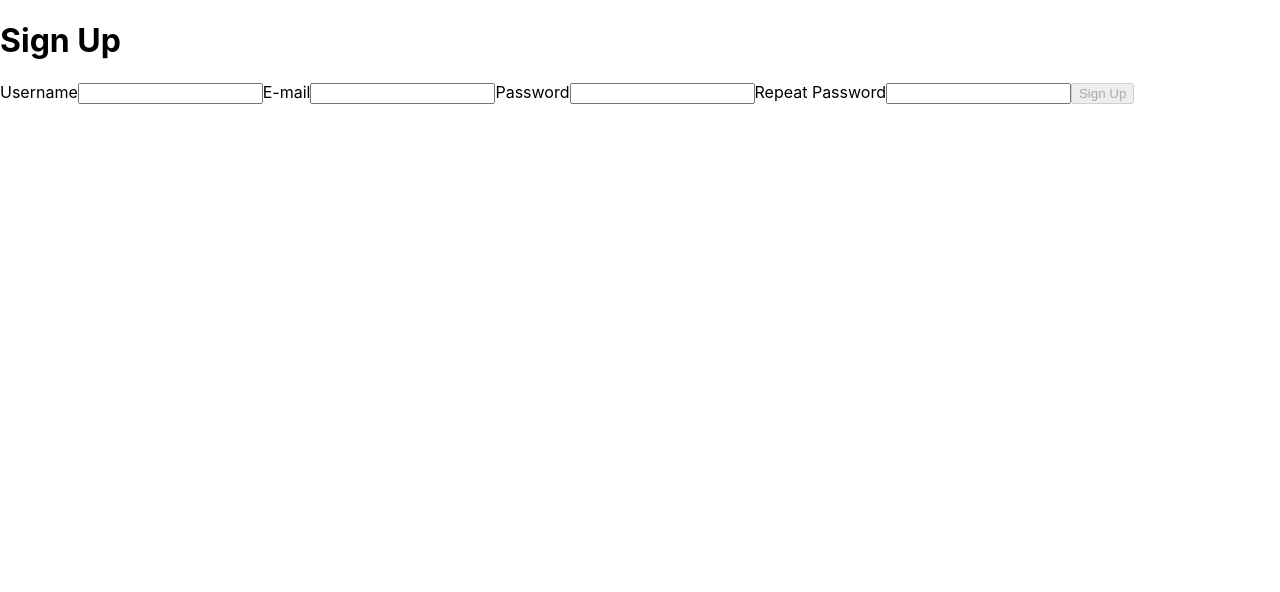
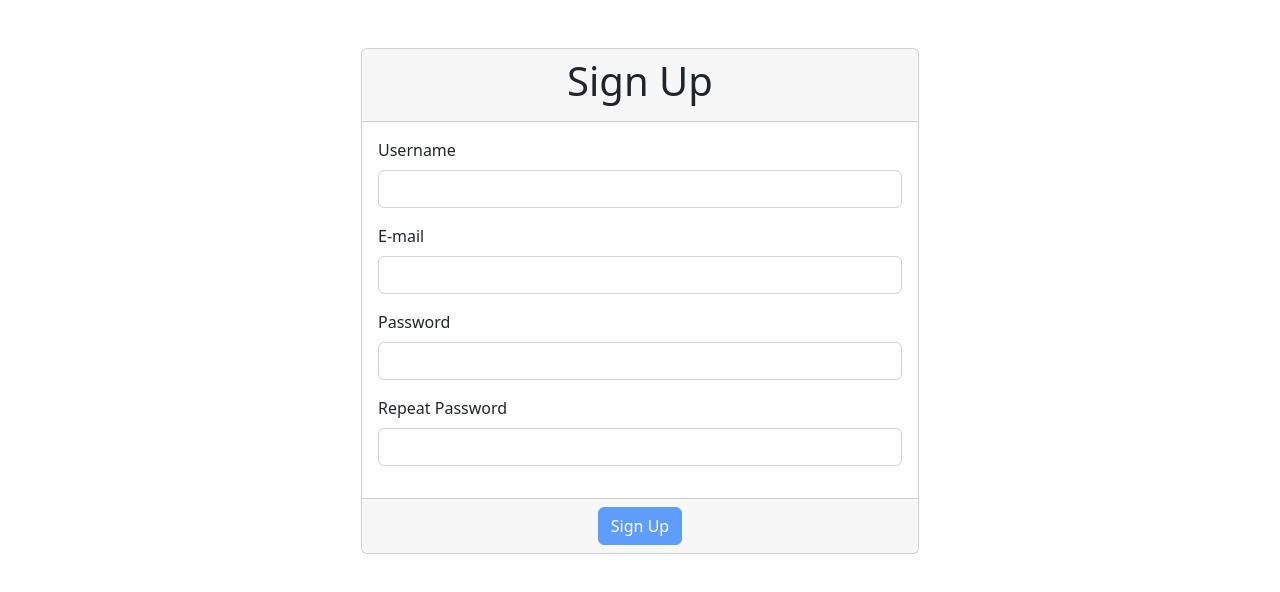
Before and after one commit to ccweerasinghe1994/-React-with-Test-Driven-Development, a React (Create React App) app in the folder test-driven-react/: page / in a window 1280 px wide. Shown: the top 592 px of the page. Built offline with nearby package versions, Linux system fonts and the light colour scheme.

Commit message:
📜1️⃣🧪: styling to the signUp page,adding bootstrap cdn removing index.css

```diff
--- a/test-driven-react/public/index.html
+++ b/test-driven-react/public/index.html
@@ -9,6 +9,7 @@
       name="description"
       content="Web site created using create-react-app"
     />
+    <link href="https://cdn.jsdelivr.net/npm/bootstrap@5.2.0-beta1/dist/css/bootstrap.min.css" rel="stylesheet" integrity="sha384-0evHe/X+R7YkIZDRvuzKMRqM+OrBnVFBL6DOitfPri4tjfHxaWutUpFmBp4vmVor" crossorigin="anonymous">
     <link rel="apple-touch-icon" href="%PUBLIC_URL%/logo192.png" />
     <!--
       manifest.json provides metadata used when your web app is installed on a
--- a/test-driven-react/src/App.js
+++ b/test-driven-react/src/App.js
@@ -1,7 +1,9 @@
 import SignUpPage from "./pages/SignUpPage";
 
 function App() {
-  return <SignUpPage />;
+  return <div className="container" >
+    <SignUpPage />
+  </div>;
 }
 
 export default App;
--- a/test-driven-react/src/index.css
+++ /dev/null
@@ -1,13 +0,0 @@
-body {
-  margin: 0;
-  font-family: -apple-system, BlinkMacSystemFont, 'Segoe UI', 'Roboto', 'Oxygen',
-    'Ubuntu', 'Cantarell', 'Fira Sans', 'Droid Sans', 'Helvetica Neue',
-    sans-serif;
-  -webkit-font-smoothing: antialiased;
-  -moz-osx-font-smoothing: grayscale;
-}
-
-code {
-  font-family: source-code-pro, Menlo, Monaco, Consolas, 'Courier New',
-    monospace;
-}
--- a/test-driven-react/src/index.js
+++ b/test-driven-react/src/index.js
@@ -1,6 +1,5 @@
 import React from 'react';
 import ReactDOM from 'react-dom/client';
-import './index.css';
 import App from './App';
 import reportWebVitals from './reportWebVitals';
 
--- a/test-driven-react/src/pages/SignUpPage.jsx
+++ b/test-driven-react/src/pages/SignUpPage.jsx
@@ -48,22 +48,40 @@
   }, [confirmPassword, confirmPassword.length, password, password.length]);
 
   return (
-    <>
-      <form>
-        <h1>Sign Up</h1>
-        <label htmlFor="username">Username</label>
-        <input id="username" onChange={onChange} />
-        <label htmlFor="email">E-mail</label>
-        <input id="email" onChange={onChange} />
-        <label htmlFor="password">Password</label>
-        <input id="password" type={"password"} onChange={onChange} />
-        <label htmlFor="repeat-password">Repeat Password</label>
-        <input type="password" id="repeat-password" onChange={onChange} />
-        <button disabled={disabled} type="submit" onClick={onClick}>
-          Sign Up
-        </button>
+    <div className="col-lg-6 offset-lg-3 col-md-8 offset-md-2 col-sm-10 offset-sm-1" >
+      <form className="card mt-5" >
+        <div className="card-header">
+          <h1 className="text-center">Sign Up</h1>
+        </div>
+        <div className="card-body">
+
+          <div className="mb-3">
+            <label className="form-label" htmlFor="username">Username</label>
+            <input className="form-control" id="username" onChange={onChange} />
+          </div>
+          <div className="mb-3">
+            <label className="form-label" htmlFor="email">E-mail</label>
+            <input className="form-control" id="email" onChange={onChange} />
+          </div>
+          <div className="mb-3">
+            <label className="form-label" htmlFor="password">Password</label>
+            <input className="form-control" id="password" type={"password"} onChange={onChange} />
+          </div>
+          <div className="mb-3">
+            <label className="form-label" htmlFor="repeat-password">Repeat Password</label>
+            <input className="form-control" type="password" id="repeat-password" onChange={onChange} />
+          </div>
+        </div>
+        <div className="text-center">
+          <div className="card-footer">
+            <button className="btn btn-primary" disabled={disabled} type="submit" onClick={onClick}>
+              Sign Up
+            </button>
+
+          </div>
+        </div>
       </form>
-    </>
+    </div>
   );
 };
 
```
Also changed, not shown: 2 other files (tests, documents, lock files or other folders).
